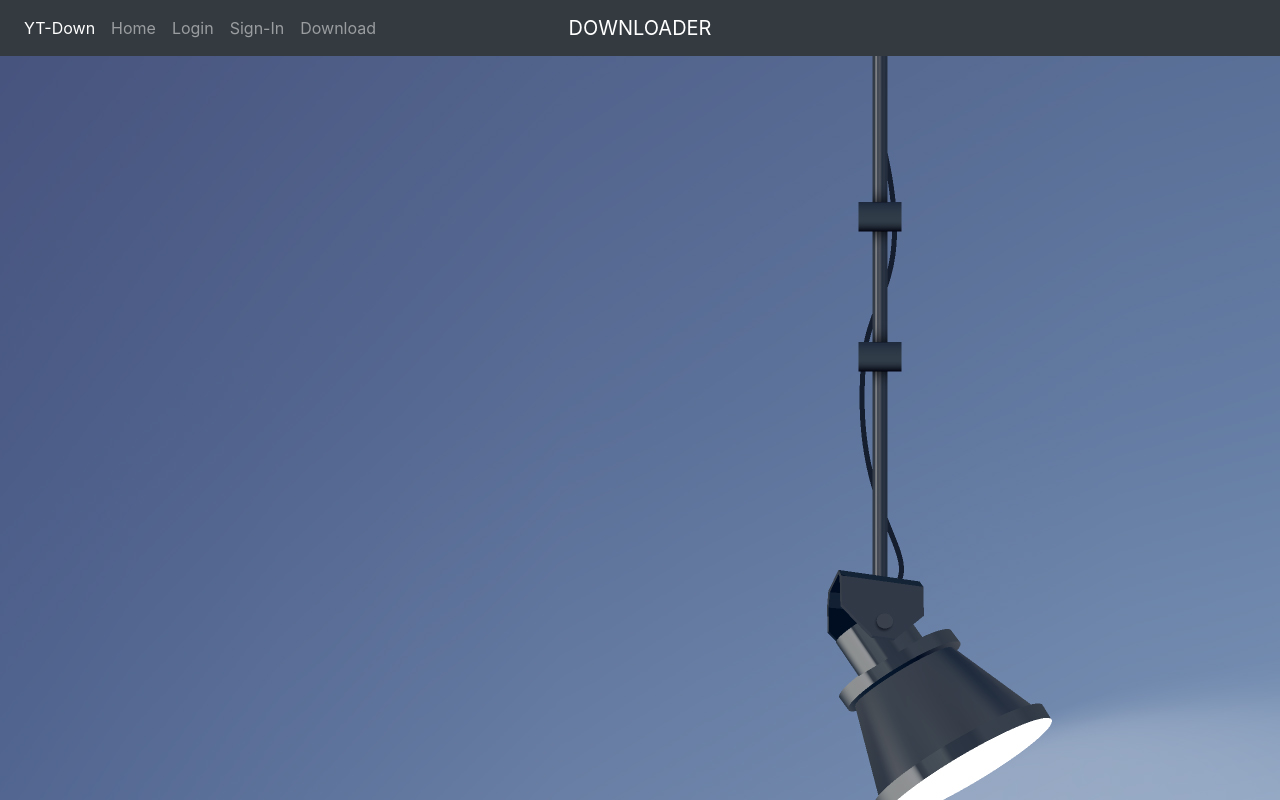
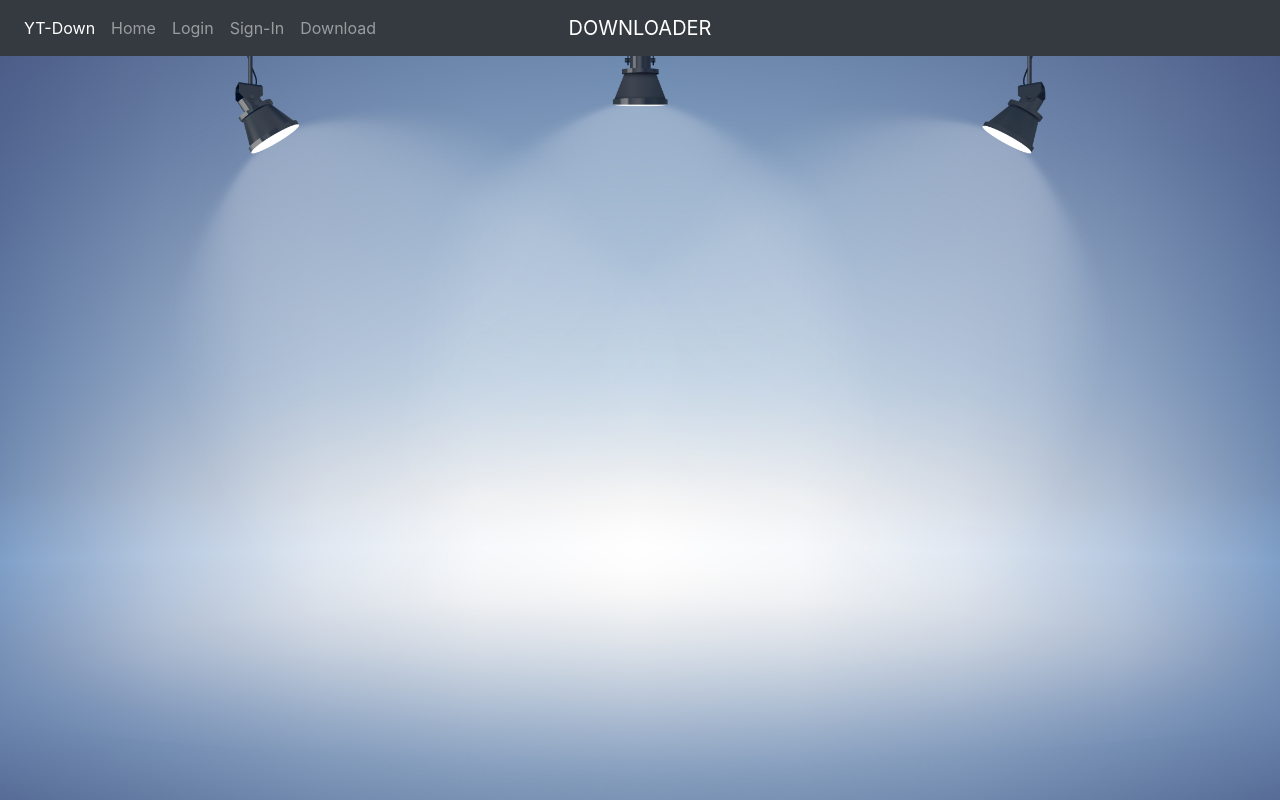
Before and after one commit to lugnitdgp/yt_downloader, a Django app: page / in a window 1280 px wide. Run offline with Django 3.2, Linux system fonts and the light colour scheme; some libraries are stand-ins or nearby versions.

Commit message:
Made bg image more responsive

```diff
--- a/yt_down/templates/base.html
+++ b/yt_down/templates/base.html
@@ -23,8 +23,31 @@
       crossorigin="anonymous"
     ></script>
     <script src="https://stackpath.bootstrapcdn.com/bootstrap/4.4.1/js/bootstrap.bundle.min.js"></script>
+    <style>
+      body {
+
+      /* Background image is centered vertically and horizontally at all times */
+      background-position: center center;
+
+      /* Background image doesn't tile */
+      background-repeat: no-repeat;
+
+
+      background-attachment: fixed;
+
+      /* This is what makes the background image rescale based
+        on the container's size */
+      background-size: cover;
+
+
+      background-color: #464646;
+    }
+    </style>
   </head>
+
+
   <body background="{% static 'img/4685.jpg' %}">
     {% block body_block %} {% endblock %}
+
   </body>
 </html>
```
